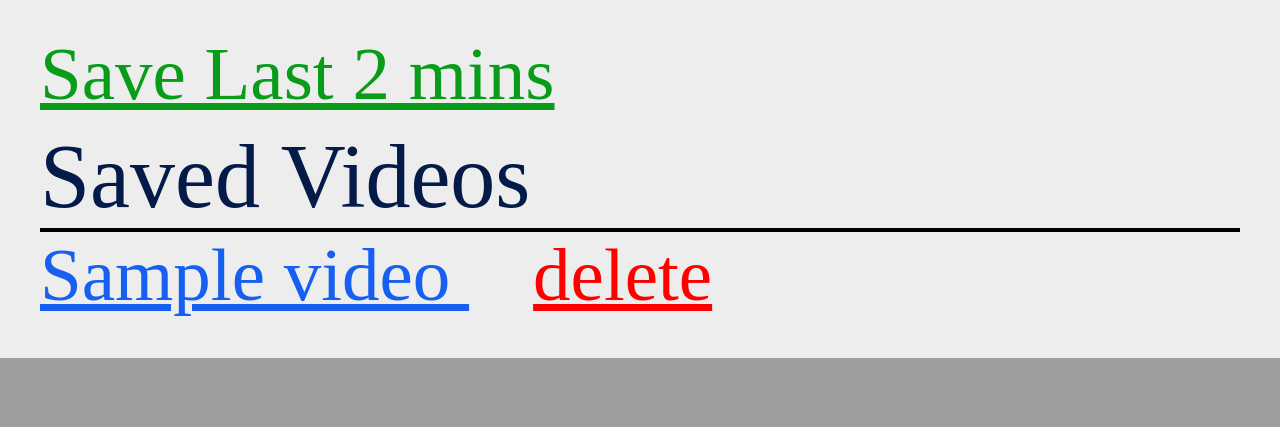
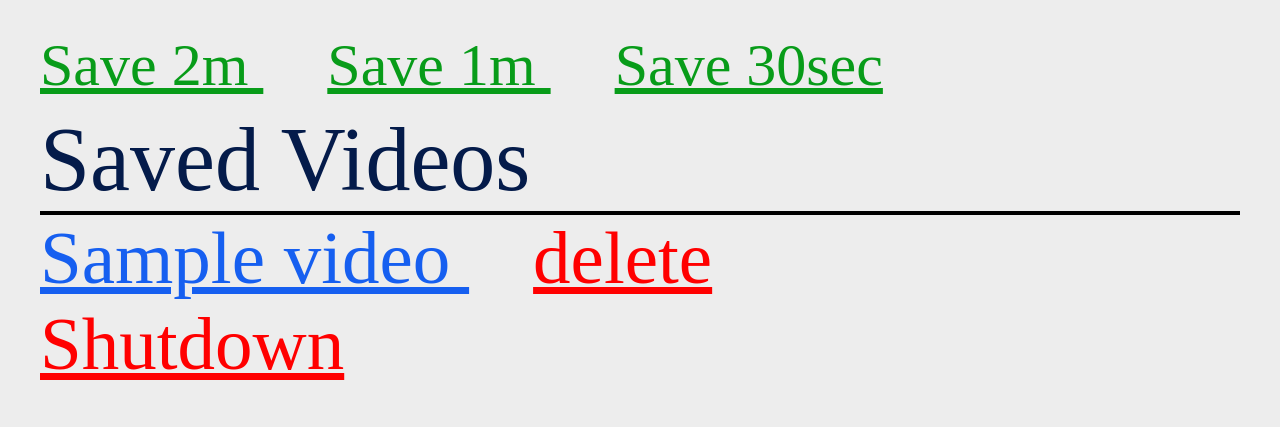
Before and after one commit to waffer15/pi_dashcam, a Flask app: template templates/dashcam.html in a window 1280 px wide. Shown: the part 941-1368 px from the top of the page. Before the commit the page ends 1299 px from the top, so only its background shows below. Run offline with Flask 2, Linux system fonts and the light colour scheme; the template is opened without the code that fills it: most values are stand-ins (such as "Sample title", 1, 10 or a date in 2020).

Commit message:
recording options, shutdown button added

```diff
--- a/app.py
+++ b/app.py
@@ -47,8 +47,8 @@ def test():
    return render_template('test.html')
 
 
-@app.route('/save')
-def save():
+@app.route('/save/<int:time>')
+def save(time):
     global stream
     global video_num
 
@@ -57,7 +57,7 @@ def save():
     file_name = video_base + '.h264'
 
     # save the video as h264
-    stream.copy_to(file_name, seconds=RECORD_TIME)
+    stream.copy_to(file_name, seconds=time)
 
     video_num += 1
     return redirect(url_for('dashcam'))
@@ -65,7 +65,8 @@ def save():
 
 @app.route('/dashcam')
 def dashcam():
-    return render_template('dashcam.html', videos=os.listdir(video_dir))
+    sorted_dir = sorted(os.listdir(video_dir))
+    return render_template('dashcam.html', videos=sorted_dir)
 
 
 @app.route('/shutdown')
@@ -88,15 +89,16 @@ def video_feed():
                    mimetype='multipart/x-mixed-replace; boundary=frame')
 
 
-@app.route('/download/<path:filename>')
-def download(filename):
-    new_filename = convert_to_mp4(filename[:(len(filename)-5)])
-    return send_from_directory(directory=video_dir, filename=new_filename)
+@app.route('/download/<path:file_name>')
+def download(file_name):
+    if 'mp4' not in file_name:
+        file_name = convert_to_mp4(file_name)
+    return send_from_directory(directory=video_dir, filename=file_name, as_attachment=True)
 
 
-@app.route('/delete/<path:filename>')
-def delete(filename):
-    rm_cmd = f'rm {video_dir}{filename}'
+@app.route('/delete/<path:file_name>')
+def delete(file_name):
+    rm_cmd = f'rm {video_dir}{file_name}'
     run([rm_cmd], shell=True)
     return redirect(url_for('dashcam'))
 
@@ -116,10 +118,10 @@ def start_camera():
 
 
 def convert_to_mp4(file_name):
-    new_filename = f'{file_name}.mp4'
-    convert_cmd = f'MP4Box -add {video_dir}{file_name}.h264 {video_dir}{new_filename}'
+    mp4_file = file_name.replace('h264', 'mp4')
+    convert_cmd = f'MP4Box -add {video_dir}{file_name} {video_dir}{mp4_file}'
     run([convert_cmd], shell=True)
-    return new_filename
+    return mp4_file
 
 
 thread = Thread(target=start_camera)
--- a/templates/dashcam.html
+++ b/templates/dashcam.html
@@ -3,7 +3,8 @@
 <style>
     .delete { color: red }
     .title { font-size: 90px; border-bottom: 4px solid black; color: #041b4a; margin-top: 0.5rem}
-    .save { color: #089c19; font-size: 75px}
+    .save { color: #089c19; font-size: 60px; }
+    .shutdown  { color: red; margin-top: 1rem; font-size: 75px; text-decoration: underline; }
     a { font-size: 75px; margin-right: 4rem; text-decoration: underline; color: #165ff0; }
     main { padding: 2rem;}
     img { width: 100%; margin-bottom: 2rem }
@@ -11,13 +12,16 @@
 </style>
 <main>
     <img src="{{ url_for('video_feed') }}">
-    <a class="save"href="{{ url_for('save') }}"> Save Last 2 mins </a>
+    <a class="save"href="{{ url_for('save', time=120) }}"> Save 2m </a>
+    <a class="save" href="{{ url_for('save', time=60) }}"> Save 1m </a>
+    <a class="save" href="{{ url_for('save', time=30) }}"> Save 30sec </a>
     <div class="title"> Saved Videos </div>
     {% for name in videos %}
     <div>
-        <a href="{{ url_for('download', filename=name) }}"> {{ name }} </a>
-        <a class="delete" href="{{ url_for('delete', filename=name) }}">delete</a>
+        <a href="{{ url_for('download', file_name=name) }}"> {{ name }} </a>
+        <a class="delete" href="{{ url_for('delete', file_name=name) }}">delete</a>
     </div>
     {% endfor %}
+    <a class="shutdown" href="{{ url_for('shutdown') }}"> Shutdown </a>
 </main>
 </html>
```
